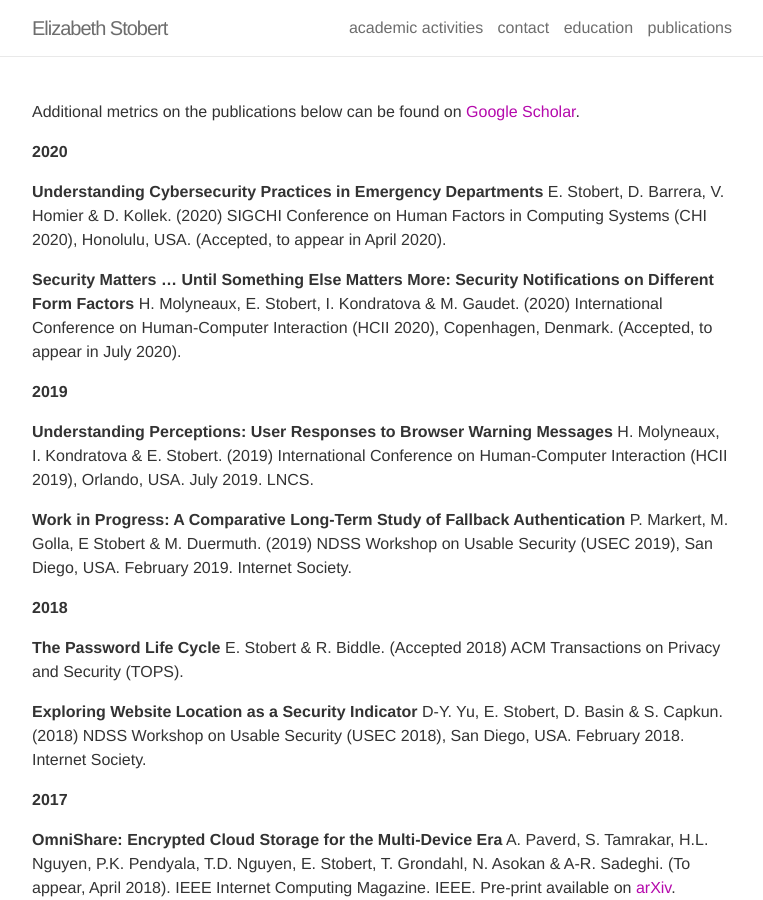
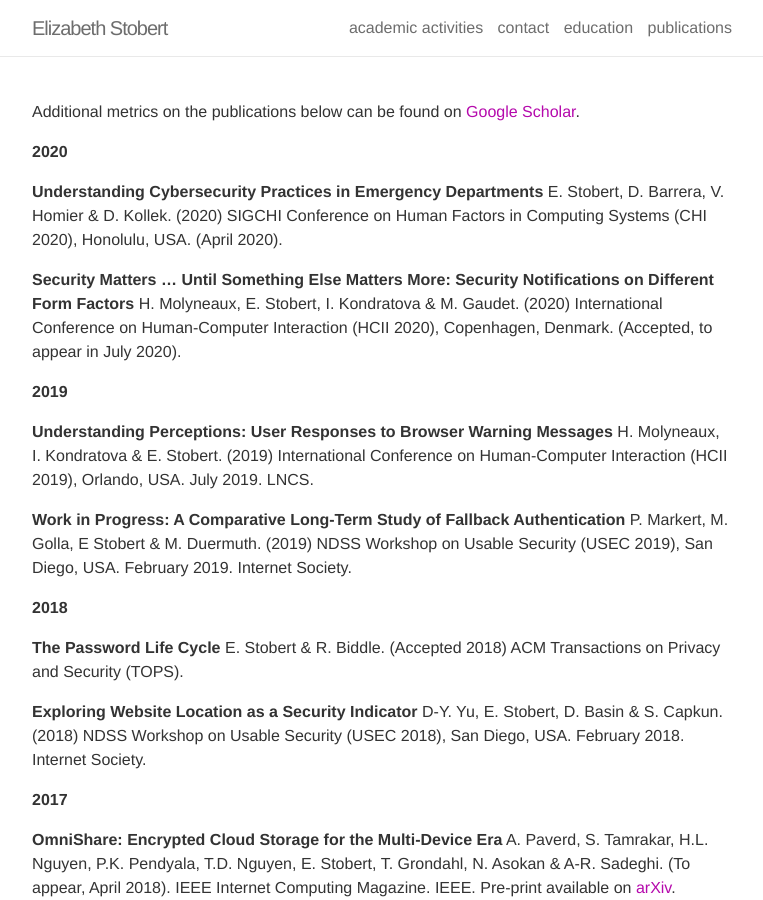
Before and after one commit to estobert/stobert-website, a Jekyll site: the page built from _pages/publications.md, in a window 1280 px wide and 900 px high. Shown: the whole window, without its empty margins (258-1021 px from the left). Built offline with Jekyll 4.4.1, drawn with Linux system fonts in a browser that asks for light colours.

Commit message:
Update publications.md

```diff
--- a/_pages/publications.md
+++ b/_pages/publications.md
@@ -9,7 +9,7 @@ Additional metrics on the publications below can be found on [Google Scholar](ht
 **2020**
 
 **Understanding Cybersecurity Practices in Emergency Departments**
-E. Stobert, D. Barrera, V. Homier & D. Kollek. (2020) SIGCHI Conference on Human Factors in Computing Systems (CHI 2020), Honolulu, USA. (Accepted, to appear in April 2020).
+E. Stobert, D. Barrera, V. Homier & D. Kollek. (2020) SIGCHI Conference on Human Factors in Computing Systems (CHI 2020), Honolulu, USA. (April 2020).
 
 **Security Matters ... Until Something Else Matters More: Security Notifications on Different Form Factors**
 H. Molyneaux, E. Stobert, I. Kondratova & M. Gaudet. (2020) International Conference on Human-Computer Interaction (HCII 2020), Copenhagen, Denmark. (Accepted, to appear in July 2020).
```
